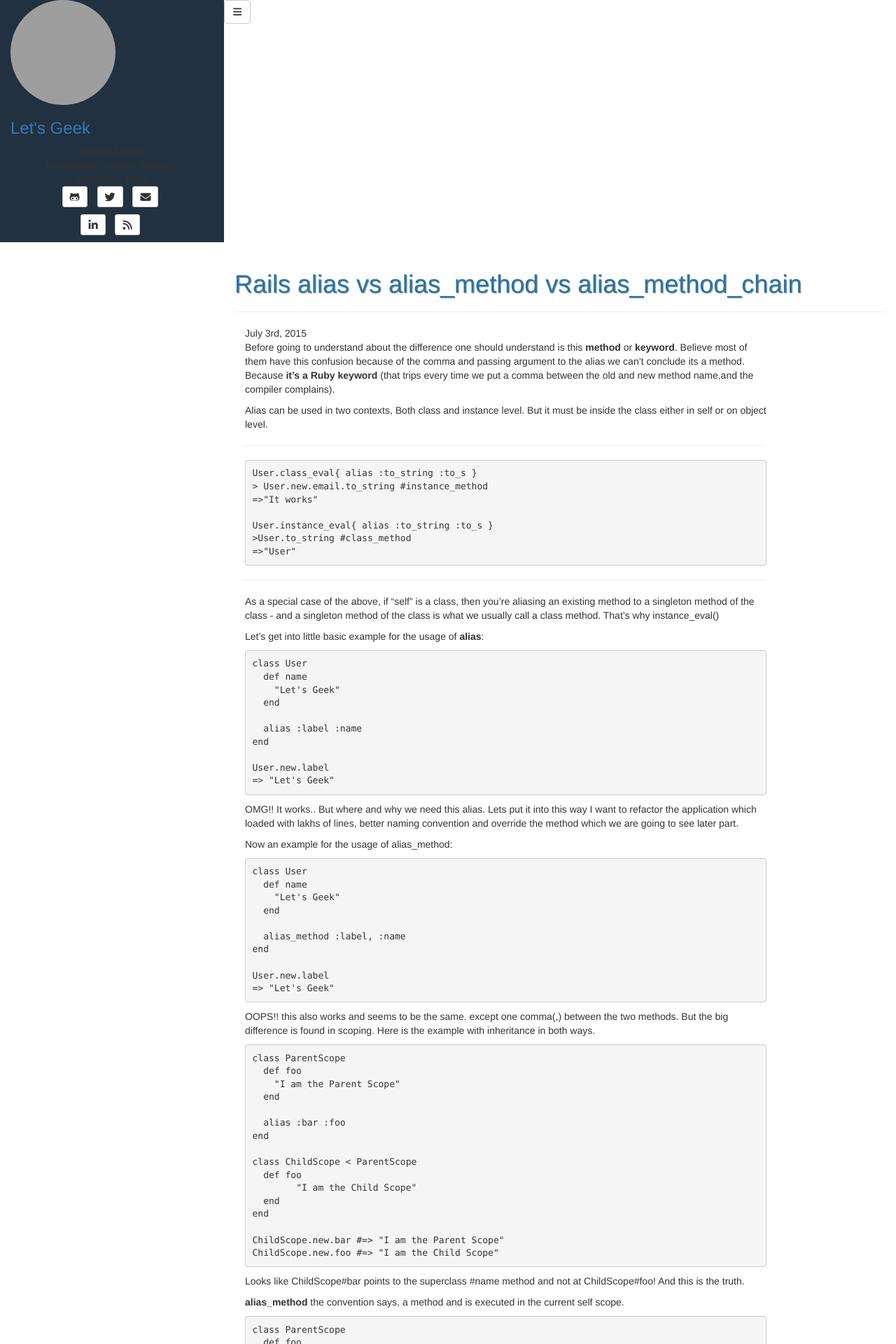
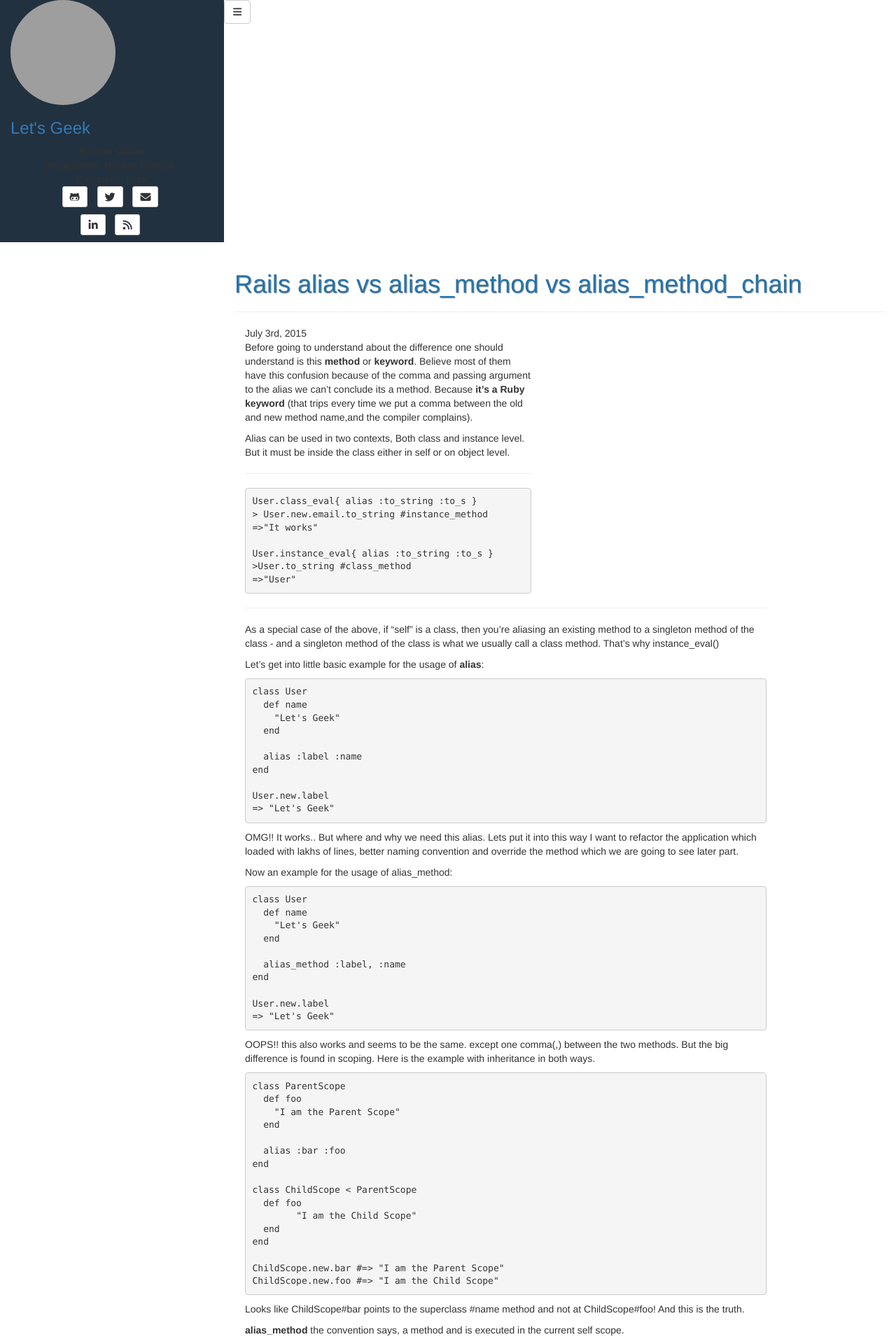
Before and after one commit to sathiyamoorthy/sathiyamoorthy.github.io, a Jekyll site: the page built from _posts/2015-07-03-alias-alias-method.md, in a window 1280 px wide. Shown: the top 1920 px of the page at 70% size. Built offline with Jekyll 4.4.1, drawn with Linux system fonts in a browser that asks for light colours; nearby versions of some CDN libraries; library files that are not in the unit come from our copies; comment, search, counter and statistics services are not loaded; grey boxes are pictures that could not be loaded.

Commit message:
google adsense integration

```diff
--- a/_includes/themes/dbtek/post.html
+++ b/_includes/themes/dbtek/post.html
@@ -20,10 +20,10 @@
 <script async src="//pagead2.googlesyndication.com/pagead/js/adsbygoogle.js"></script>
 <!-- test ad -->
 <ins class="adsbygoogle"
-     style="display:block"
+     style="display:inline-block;width:336px;height:280px;float:right;"
      data-ad-client="ca-pub-2766061731232078"
      data-ad-slot="8321635943"
-     ></ins>
+     data-ad-format="auto"></ins>
 <script>
 (adsbygoogle = window.adsbygoogle || []).push({});
 </script>
```
